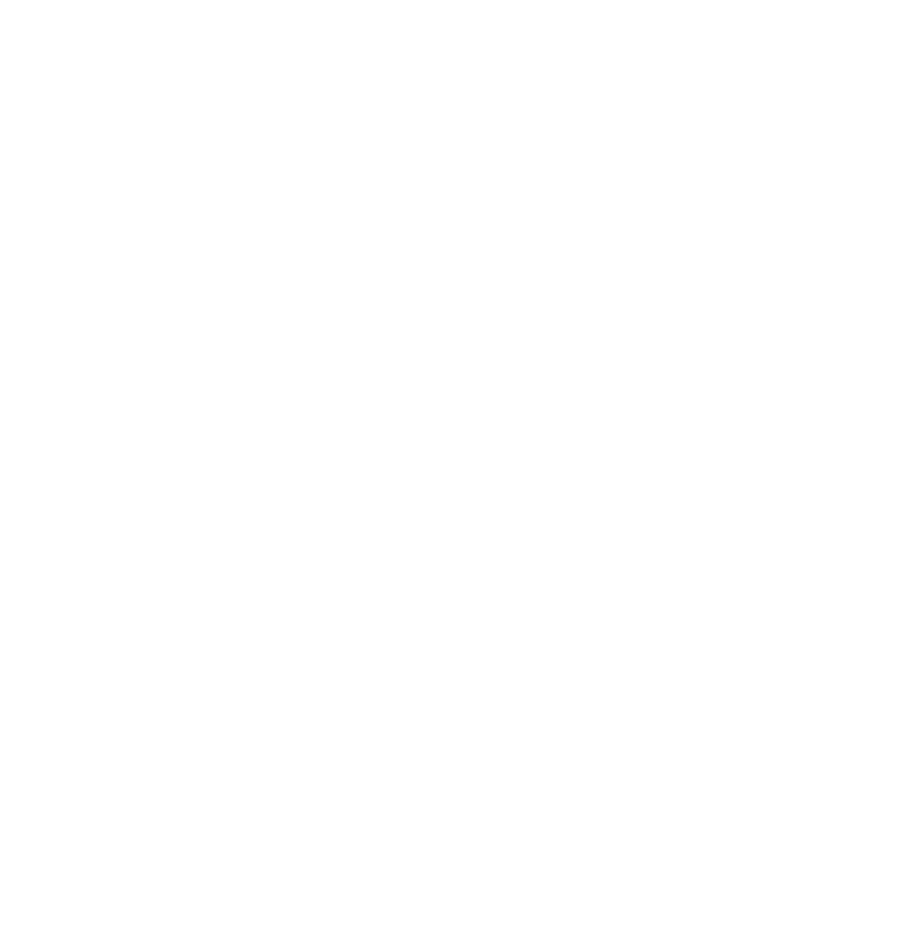
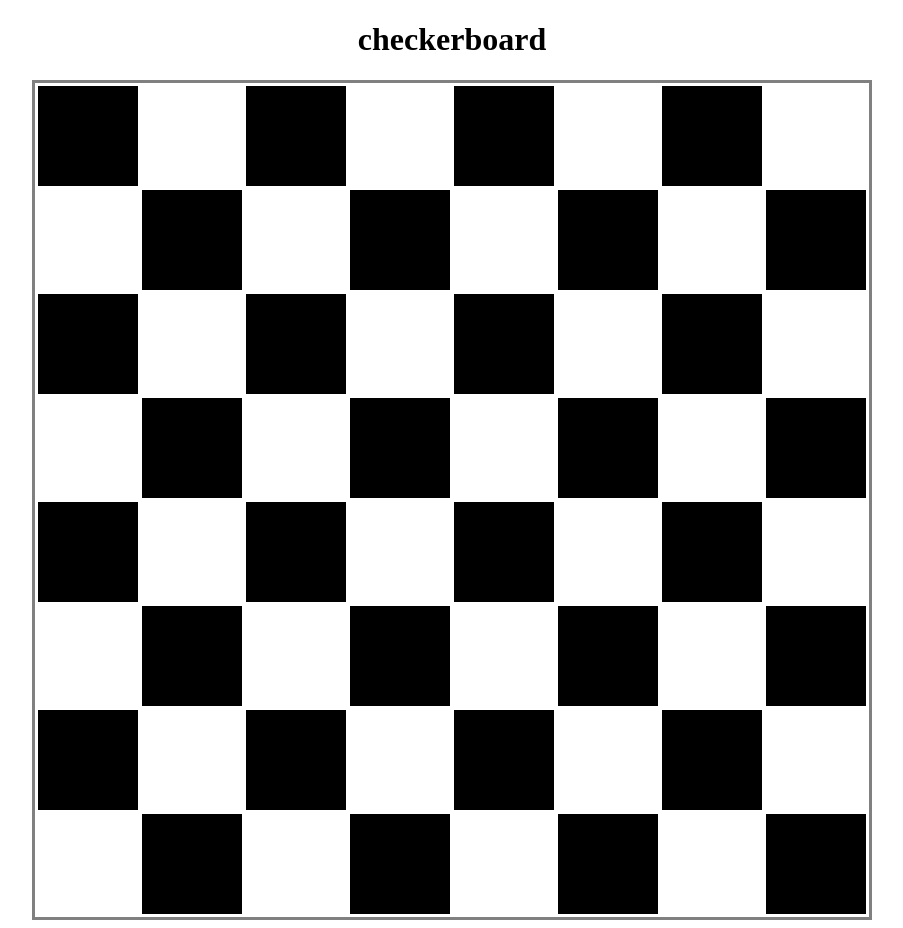
Before and after one commit to tecam/Week4GI, a plain HTML site: page checkerboard/checker.html in a window 1280 px wide. Shown: the whole page, without its empty margins (188-1091 px from the left). Before the commit the page ends 800 px from the top, so only its background shows below. Drawn offline with Linux system fonts and the light colour scheme.

Commit message:
base layout

```diff
--- a/checkerboard/checker.css
+++ b/checkerboard/checker.css
@@ -0,0 +1,22 @@
+h1 {
+    color: black;
+    text-align: center;
+}
+
+.black {
+    background-color: black;
+    width: 100px;
+    height: 100px;
+}
+
+.white {
+    background-color: white;
+    width: 100px;
+    height: 100px;
+}
+
+.border {
+    border-style: solid;
+    color: black;
+    margin: auto;
+}
--- a/checkerboard/checker.html
+++ b/checkerboard/checker.html
@@ -3,9 +3,102 @@
 <head>
     <meta charset="UTF-8">
     <meta name="viewport" content="width=device-width, initial-scale=1.0">
+    <link rel="stylesheet" href="../checkerboard/checker.css"/>
     <title>Document</title>
 </head>
 <body>
+    <h1>checkerboard</h1>
+    <table class="border">
+    <tr>
+        <td><div class="black"></div></td>
+        <td><div class="white"></div></td>
+        <td><div class="black"></div></td>
+        <td><div class="white"></div></td>
+        <td><div class="black"></div></td>
+        <td><div class="white"></div></td>
+        <td><div class="black"></div></td>
+        <td><div class="white"></div></td>
+    </tr>
 
+
+    <tr>
+        <td><div class="white"></div></td>
+        <td><div class="black"></div></td>
+        <td><div class="white"></div></td>
+        <td><div class="black"></div></td>
+        <td><div class="white"></div></td>
+        <td><div class="black"></div></td>
+        <td><div class="white"></div></td>
+        <td><div class="black"></div></td>
+    </tr>
+
+    <tr>
+        <td><div class="black"></div></td>
+        <td><div class="white"></div></td>
+        <td><div class="black"></div></td>
+        <td><div class="white"></div></td>
+        <td><div class="black"></div></td>
+        <td><div class="white"></div></td>
+        <td><div class="black"></div></td>
+        <td><div class="white"></div></td>
+    </tr>
+
+    <tr>
+        <td><div class="white"></div></td>
+        <td><div class="black"></div></td>
+        <td><div class="white"></div></td>
+        <td><div class="black"></div></td>
+        <td><div class="white"></div></td>
+        <td><div class="black"></div></td>
+        <td><div class="white"></div></td>
+        <td><div class="black"></div></td>
+    </tr>
+
+    <tr>
+        <td><div class="black"></div></td>
+        <td><div class="white"></div></td>
+        <td><div class="black"></div></td>
+        <td><div class="white"></div></td>
+        <td><div class="black"></div></td>
+        <td><div class="white"></div></td>
+        <td><div class="black"></div></td>
+        <td><div class="white"></div></td>
+    </tr>
+
+    <tr>
+        <td><div class="white"></div></td>
+        <td><div class="black"></div></td>
+        <td><div class="white"></div></td>
+        <td><div class="black"></div></td>
+        <td><div class="white"></div></td>
+        <td><div class="black"></div></td>
+        <td><div class="white"></div></td>
+        <td><div class="black"></div></td>
+  </tr>
+
+
+     <tr>
+        <td><div class="black"></div></td>
+        <td><div class="white"></div></td>
+        <td><div class="black"></div></td>
+        <td><div class="white"></div></td>
+        <td><div class="black"></div></td>
+        <td><div class="white"></div></td>
+        <td><div class="black"></div></td>
+        <td><div class="white"></div></td>
+    </tr>
+
+    <tr>
+        <td><div class="white"></div></td>
+        <td><div class="black"></div></td>
+        <td><div class="white"></div></td>
+        <td><div class="black"></div></td>
+        <td><div class="white"></div></td>
+        <td><div class="black"></div></td>
+        <td><div class="white"></div></td>
+        <td><div class="black"></div></td>
+  </tr>
+
+    </table>
 </body>
 </html>
--- a/flag/flag.css
+++ b/flag/flag.css
@@ -0,0 +1,30 @@
+h1 {
+    color: blue;
+}
+
+img {
+    width: 500px;
+    height: 372px;
+    position: fixed;
+    left: 218px;
+    top: 115px;
+}
+
+table{
+    margin: 30px 106px 30px 206px;
+    position: fixed;
+    border: 3px solid black;
+    width: 1200px;
+    height: 700px;
+}
+
+#red {
+    background-color: RED;
+    padding: 0px;
+}
+
+#white {
+    background-color: white;
+    width: 800px;
+    padding: 0px;
+}
--- /dev/null
+++ b/productgrid/grid.css
@@ -0,0 +1,22 @@
+h1 {
+    text-align: center;
+}
+
+.navbar a {
+    float: right;
+    text-decoration: none;
+
+}
+
+table, th, td {
+    border: 1px solid black;
+    border-collapse: collapse;
+}
+
+
+
+
+img {
+    width: 120px;
+    height: 18opx;
+}
--- a/style.css
+++ b/style.css
@@ -0,0 +1,3 @@
+h1 {
+ color: red;
+}
```
Also changed, not shown: flag/flag.html (+62 -0 lines), index.html (+12 -1 lines), product grid/grid.html (deleted, +0 -11 lines), productgrid/grid.html (added, +66 -0 lines), flag/stars.png (added), product grid/grid.css (deleted), productgrid/black shirt.png (added), productgrid/bookbag.png (added), productgrid/dress.png (added), productgrid/earrings.png (added), productgrid/pants.png (added), productgrid/shoes.png (added), productgrid/skirt.png (added), productgrid/sweater.png (added).
